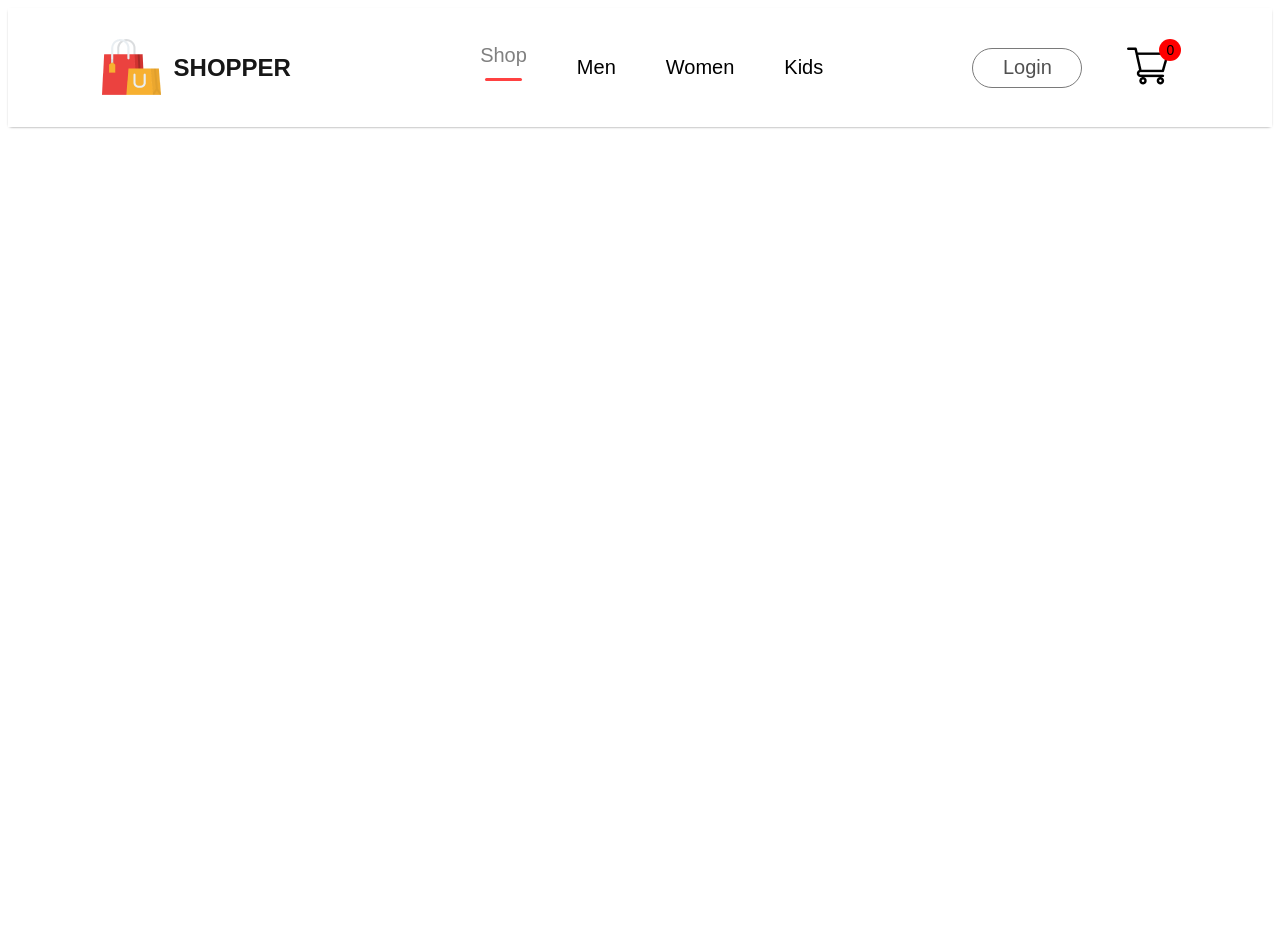
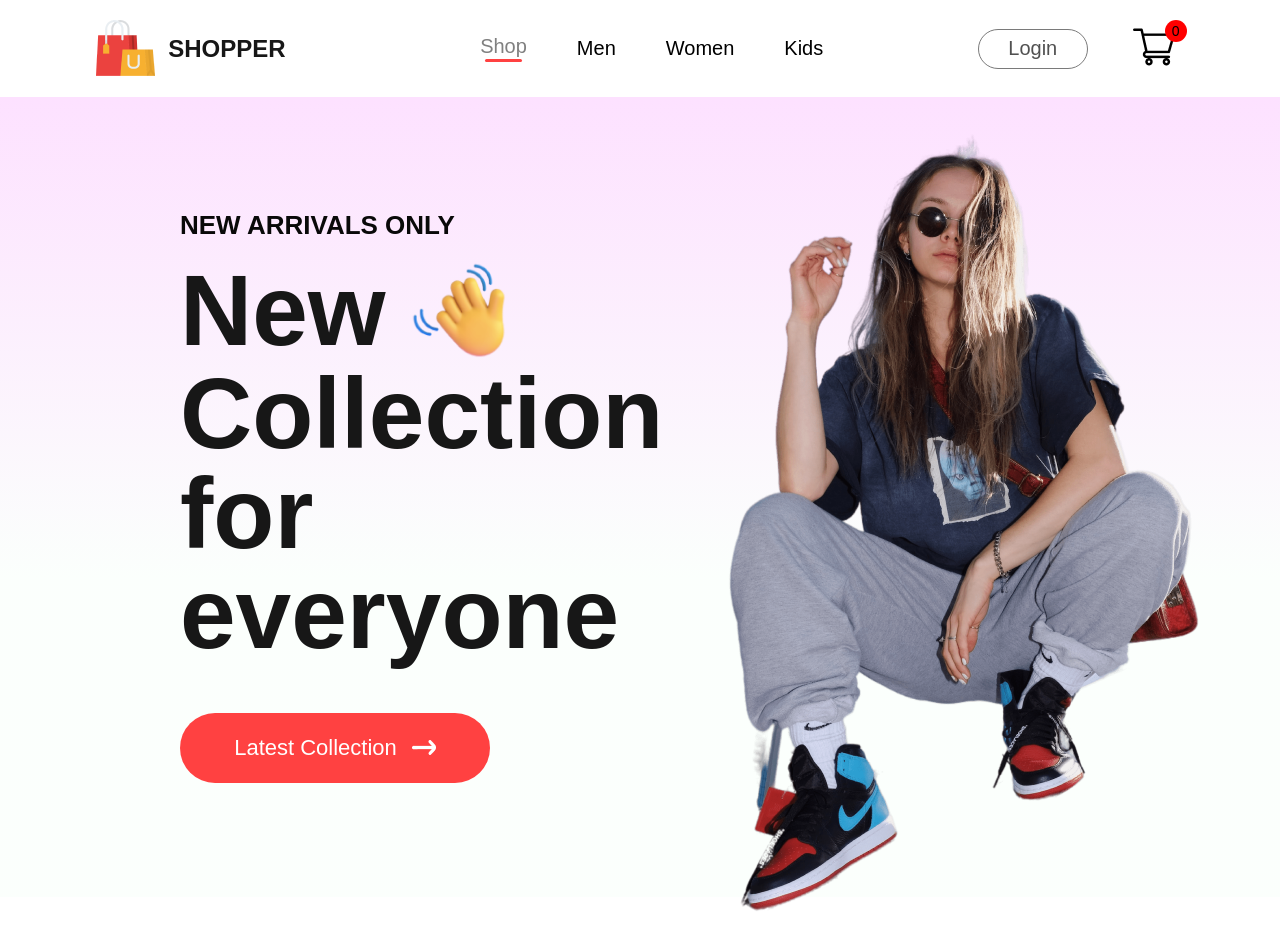
Before and after one commit to yasasdev/Floral-Shop-with-Blockchain, a React (Vite) app in the folder src/final-project-HND-frontend/: page / in a window 1280 px wide. Before the commit the page ends 800 px from the top, so only its background shows below. Built offline with nearby package versions, Linux system fonts and the light colour scheme.

Commit message:
Hero section update

```diff
--- a/src/final-project-HND-frontend/src/components/Hero/Hero.css
+++ b/src/final-project-HND-frontend/src/components/Hero/Hero.css
@@ -0,0 +1,59 @@
+.hero {
+    height: 100vh;
+    background: linear-gradient(180deg, #fde1ff, #e1ffea22 60%);
+    display: flex;
+}
+
+.hero-left {
+    flex: 1;
+    display: flex;
+    flex-direction: column;
+    justify-content: center;
+    gap: 20px;
+    padding-left: 180px;
+    line-height: 1;
+}
+
+.hero-left h2 {
+    color: #090909;
+    font-size: 26px;
+    font-weight: 600;
+}
+
+.hero-left p {
+    color: #171717;
+    font-size: 100px;
+    font-weight: 700;
+}
+
+.hero-hand-icon {
+    display: flex;
+    align-items: center;
+    gap: 20px;
+}
+
+.hero-hand-icon img {
+    width: 105px;
+}
+
+.hero-latest-btn {
+    display: flex;
+    justify-content: center;
+    align-items: center;
+    gap: 15px;
+    width: 310px;
+    height: 70px;
+    border-radius: 75px;
+    margin-top: 30px;
+    background: #ff4141;
+    color: white;
+    font-size: 22px;
+    font-weight: 500;
+}
+
+/* .hero-right {
+    flex: 1;
+    display: flex;
+    justify-content: center;
+    align-items: center;
+} */
--- a/src/final-project-HND-frontend/src/components/Hero/Hero.jsx
+++ b/src/final-project-HND-frontend/src/components/Hero/Hero.jsx
@@ -1,8 +1,30 @@
 import React from 'react'
+import './Hero.css'
+import hand_icon from '../Assets/hand_icon.png'
+import arrow_icon from '../Assets/arrow.png'
+import hero_image from '../Assets/hero_image.png'
 
 const Hero = () => {
   return (
     <div className='hero'>
+        <div className="hero-left">
+            <h2>NEW ARRIVALS ONLY</h2>
+            <div>
+                <div className="hero-hand-icon">
+                    <p>New</p>
+                    <img src={hand_icon} alt="" />
+                </div>
+                <p>Collection</p>
+                <p>for everyone</p>
+            </div>
+            <div className="hero-latest-btn">
+                <div>Latest Collection</div>
+                <img src={arrow_icon} alt="" />
+            </div>
+        </div>
+        <div className="hero-right">
+            <img src={hero_image} alt="" />
+        </div>
     </div>
   )
 }
--- a/src/final-project-HND-frontend/src/index.scss
+++ b/src/final-project-HND-frontend/src/index.scss
@@ -1,3 +1,7 @@
+* {
+  margin: 0;
+}
+
 body {
   font-family: 'poppins', sans-serif;
 }
```
